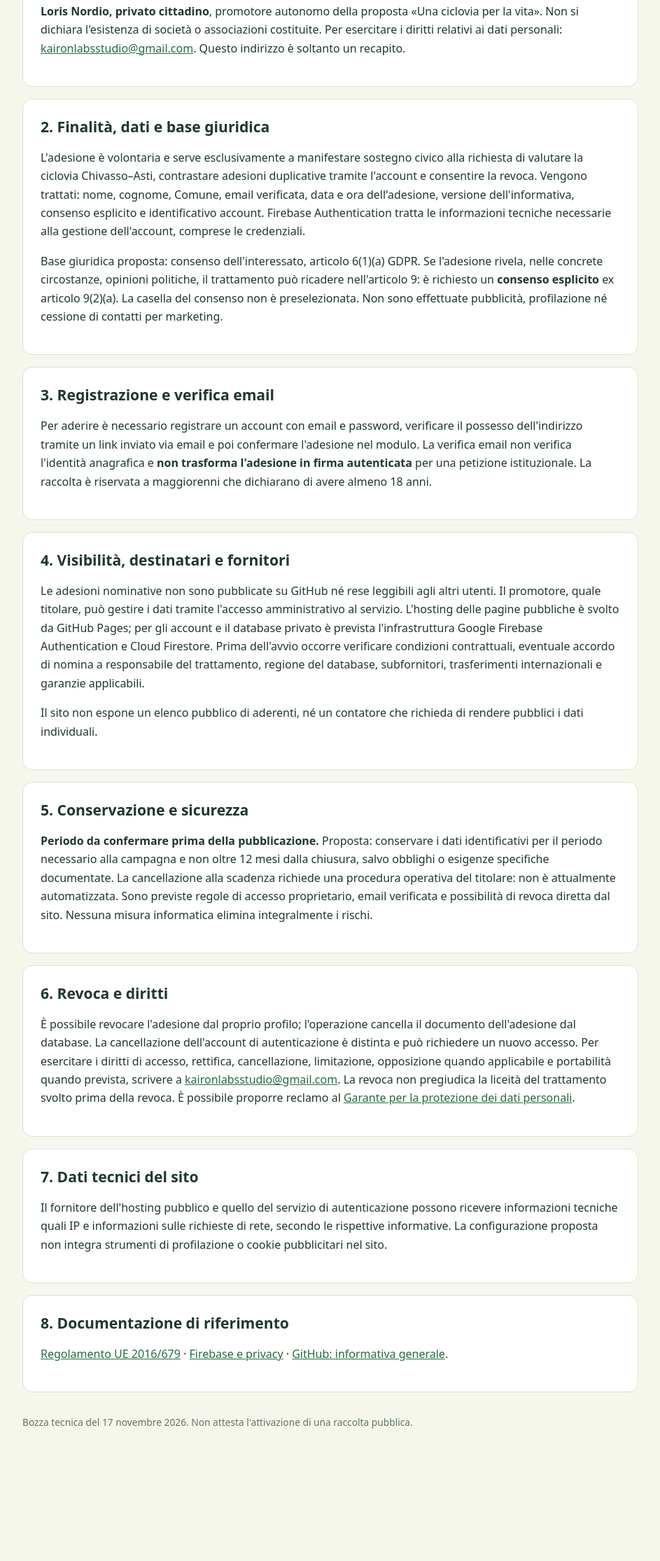
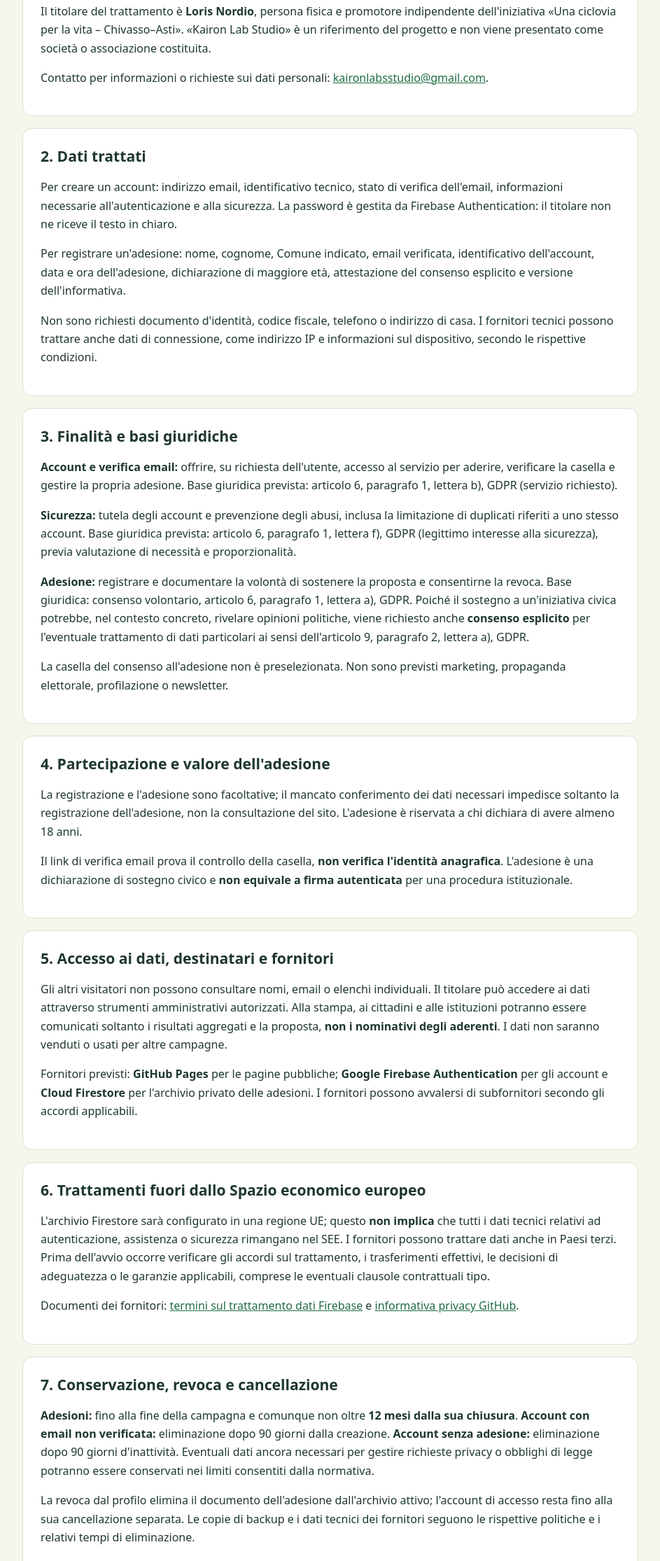
Before and after one commit to SYSTEMTOOLBOX/ciclovia-per-la-vita, a plain HTML site: page privacy.html in a window 1280 px wide. Shown: the part 570-2800 px from the top of the page at 70% size, without its empty margins (168-1111 px from the left). Before the commit the page ends 2699 px from the top, so only its background shows below. Drawn offline with Linux system fonts and the light colour scheme.

Commit message:
Completa bozza privacy GDPR per adesioni civiche e specifica operatività

```diff
--- a/privacy.html
+++ b/privacy.html
@@ -5,7 +5,7 @@
 <meta name="viewport" content="width=device-width, initial-scale=1">
 <meta name="theme-color" content="#10281f">
 <meta name="robots" content="noindex, nofollow">
-<title>Informativa privacy · bozza per adesioni | Una ciclovia per la vita</title>
+<title>Informativa privacy per adesioni | Una ciclovia per la vita</title>
 <style>
 :root{font-family:system-ui,-apple-system,Segoe UI,sans-serif;color:#1e382b;background:#f5f7ed}
 *{box-sizing:border-box}
@@ -24,36 +24,43 @@ footer{font-size:.86rem;color:#627367;padding:15px 0}
 <body>
 <header><a href="./">← Una ciclovia per la vita</a></header>
 <main>
-<p class="notice"><strong>Bozza tecnica non definitiva.</strong> La raccolta online non è ancora abilitata. Questa bozza deve essere verificata e approvata prima dell'attivazione pubblica del modulo, in particolare per conservazione dei dati, accordi e trasferimenti con il fornitore e gestione delle richieste privacy.</p>
+<p class="notice"><strong>Raccolta online non ancora attiva.</strong> Questa informativa descrive il servizio di adesioni civiche predisposto. La raccolta sarà abilitata soltanto dopo le verifiche contrattuali e tecniche. La semplice visita del sito è libera e non richiede un account.</p>
 <h1>Informativa sul trattamento dei dati personali</h1>
-<p>Proposta civica «Una ciclovia per la vita – Chivasso–Asti». Versione tecnica 2026-11-17-v1, predisposta ai sensi degli articoli 12, 13 e, se applicabile, 9 GDPR.</p>
-<section><h2>1. Titolare e contatto</h2>
-<p><strong>Loris Nordio, privato cittadino</strong>, promotore autonomo della proposta «Una ciclovia per la vita». Non si dichiara l'esistenza di società o associazioni costituite. Per esercitare i diritti relativi ai dati personali: <a href="mailto:kaironlabsstudio@gmail.com">kaironlabsstudio@gmail.com</a>. Questo indirizzo è soltanto un recapito.</p>
-</section>
-<section><h2>2. Finalità, dati e base giuridica</h2>
-<p>L'adesione è volontaria e serve esclusivamente a manifestare sostegno civico alla richiesta di valutare la ciclovia Chivasso–Asti, contrastare adesioni duplicative tramite l'account e consentire la revoca. Vengono trattati: nome, cognome, Comune, email verificata, data e ora dell'adesione, versione dell'informativa, consenso esplicito e identificativo account. Firebase Authentication tratta le informazioni tecniche necessarie alla gestione dell'account, comprese le credenziali.</p>
-<p>Base giuridica proposta: consenso dell'interessato, articolo 6(1)(a) GDPR. Se l'adesione rivela, nelle concrete circostanze, opinioni politiche, il trattamento può ricadere nell'articolo 9: è richiesto un <strong>consenso esplicito</strong> ex articolo 9(2)(a). La casella del consenso non è preselezionata. Non sono effettuate pubblicità, profilazione né cessione di contatti per marketing.</p>
-</section>
-<section><h2>3. Registrazione e verifica email</h2>
-<p>Per aderire è necessario registrare un account con email e password, verificare il possesso dell'indirizzo tramite un link inviato via email e poi confermare l'adesione nel modulo. La verifica email non verifica l'identità anagrafica e <strong>non trasforma l'adesione in firma autenticata</strong> per una petizione istituzionale. La raccolta è riservata a maggiorenni che dichiarano di avere almeno 18 anni.</p>
-</section>
-<section><h2>4. Visibilità, destinatari e fornitori</h2>
-<p>Le adesioni nominative non sono pubblicate su GitHub né rese leggibili agli altri utenti. Il promotore, quale titolare, può gestire i dati tramite l'accesso amministrativo al servizio. L'hosting delle pagine pubbliche è svolto da GitHub Pages; per gli account e il database privato è prevista l'infrastruttura Google Firebase Authentication e Cloud Firestore. Prima dell'avvio occorre verificare condizioni contrattuali, eventuale accordo di nomina a responsabile del trattamento, regione del database, subfornitori, trasferimenti internazionali e garanzie applicabili.</p>
-<p>Il sito non espone un elenco pubblico di aderenti, né un contatore che richieda di rendere pubblici i dati individuali.</p>
-</section>
-<section><h2>5. Conservazione e sicurezza</h2>
-<p><strong>Periodo da confermare prima della pubblicazione.</strong> Proposta: conservare i dati identificativi per il periodo necessario alla campagna e non oltre 12 mesi dalla chiusura, salvo obblighi o esigenze specifiche documentate. La cancellazione alla scadenza richiede una procedura operativa del titolare: non è attualmente automatizzata. Sono previste regole di accesso proprietario, email verificata e possibilità di revoca diretta dal sito. Nessuna misura informatica elimina integralmente i rischi.</p>
-</section>
-<section><h2>6. Revoca e diritti</h2>
-<p>È possibile revocare l'adesione dal proprio profilo; l'operazione cancella il documento dell'adesione dal database. La cancellazione dell'account di autenticazione è distinta e può richiedere un nuovo accesso. Per esercitare i diritti di accesso, rettifica, cancellazione, limitazione, opposizione quando applicabile e portabilità quando prevista, scrivere a <a href="mailto:kaironlabsstudio@gmail.com">kaironlabsstudio@gmail.com</a>. La revoca non pregiudica la liceità del trattamento svolto prima della revoca. È possibile proporre reclamo al <a href="https://www.garanteprivacy.it/">Garante per la protezione dei dati personali</a>.</p>
-</section>
-<section><h2>7. Dati tecnici del sito</h2>
-<p>Il fornitore dell'hosting pubblico e quello del servizio di autenticazione possono ricevere informazioni tecniche quali IP e informazioni sulle richieste di rete, secondo le rispettive informative. La configurazione proposta non integra strumenti di profilazione o cookie pubblicitari nel sito.</p>
-</section>
-<section><h2>8. Documentazione di riferimento</h2>
-<p><a href="https://eur-lex.europa.eu/legal-content/IT/TXT/?uri=CELEX:32016R0679">Regolamento UE 2016/679</a> · <a href="https://firebase.google.com/support/privacy">Firebase e privacy</a> · <a href="https://docs.github.com/en/site-policy/privacy-policies/github-general-privacy-statement">GitHub: informativa generale</a>.</p>
-</section>
-<footer>Bozza tecnica del 17 novembre 2026. Non attesta l'attivazione di una raccolta pubblica.</footer>
+<p>Proposta civica «Una ciclovia per la vita – Chivasso–Asti». Versione <strong>2026-11-19-v2</strong> del 19 novembre 2026, predisposta ai sensi degli articoli 12 e 13 del Regolamento (UE) 2016/679 (GDPR).</p>
+<section><h2>1. Titolare e contatti</h2>
+<p>Il titolare del trattamento è <strong>Loris Nordio</strong>, persona fisica e promotore indipendente dell'iniziativa «Una ciclovia per la vita – Chivasso–Asti». «Kairon Lab Studio» è un riferimento del progetto e non viene presentato come società o associazione costituita.</p>
+<p>Contatto per informazioni o richieste sui dati personali: <a href="mailto:kaironlabsstudio@gmail.com">kaironlabsstudio@gmail.com</a>.</p></section>
+<section><h2>2. Dati trattati</h2>
+<p>Per creare un account: indirizzo email, identificativo tecnico, stato di verifica dell'email, informazioni necessarie all'autenticazione e alla sicurezza. La password è gestita da Firebase Authentication: il titolare non ne riceve il testo in chiaro.</p>
+<p>Per registrare un'adesione: nome, cognome, Comune indicato, email verificata, identificativo dell'account, data e ora dell'adesione, dichiarazione di maggiore età, attestazione del consenso esplicito e versione dell'informativa.</p>
+<p>Non sono richiesti documento d'identità, codice fiscale, telefono o indirizzo di casa. I fornitori tecnici possono trattare anche dati di connessione, come indirizzo IP e informazioni sul dispositivo, secondo le rispettive condizioni.</p></section>
+<section><h2>3. Finalità e basi giuridiche</h2>
+<p><strong>Account e verifica email:</strong> offrire, su richiesta dell'utente, accesso al servizio per aderire, verificare la casella e gestire la propria adesione. Base giuridica prevista: articolo 6, paragrafo 1, lettera b), GDPR (servizio richiesto).</p>
+<p><strong>Sicurezza:</strong> tutela degli account e prevenzione degli abusi, inclusa la limitazione di duplicati riferiti a uno stesso account. Base giuridica prevista: articolo 6, paragrafo 1, lettera f), GDPR (legittimo interesse alla sicurezza), previa valutazione di necessità e proporzionalità.</p>
+<p><strong>Adesione:</strong> registrare e documentare la volontà di sostenere la proposta e consentirne la revoca. Base giuridica: consenso volontario, articolo 6, paragrafo 1, lettera a), GDPR. Poiché il sostegno a un'iniziativa civica potrebbe, nel contesto concreto, rivelare opinioni politiche, viene richiesto anche <strong>consenso esplicito</strong> per l'eventuale trattamento di dati particolari ai sensi dell'articolo 9, paragrafo 2, lettera a), GDPR.</p>
+<p>La casella del consenso all'adesione non è preselezionata. Non sono previsti marketing, propaganda elettorale, profilazione o newsletter.</p></section>
+<section><h2>4. Partecipazione e valore dell'adesione</h2>
+<p>La registrazione e l'adesione sono facoltative; il mancato conferimento dei dati necessari impedisce soltanto la registrazione dell'adesione, non la consultazione del sito. L'adesione è riservata a chi dichiara di avere almeno 18 anni.</p>
+<p>Il link di verifica email prova il controllo della casella, <strong>non verifica l'identità anagrafica</strong>. L'adesione è una dichiarazione di sostegno civico e <strong>non equivale a firma autenticata</strong> per una procedura istituzionale.</p></section>
+<section><h2>5. Accesso ai dati, destinatari e fornitori</h2>
+<p>Gli altri visitatori non possono consultare nomi, email o elenchi individuali. Il titolare può accedere ai dati attraverso strumenti amministrativi autorizzati. Alla stampa, ai cittadini e alle istituzioni potranno essere comunicati soltanto i risultati aggregati e la proposta, <strong>non i nominativi degli aderenti</strong>. I dati non saranno venduti o usati per altre campagne.</p>
+<p>Fornitori previsti: <strong>GitHub Pages</strong> per le pagine pubbliche; <strong>Google Firebase Authentication</strong> per gli account e <strong>Cloud Firestore</strong> per l'archivio privato delle adesioni. I fornitori possono avvalersi di subfornitori secondo gli accordi applicabili.</p></section>
+<section><h2>6. Trattamenti fuori dallo Spazio economico europeo</h2>
+<p>L'archivio Firestore sarà configurato in una regione UE; questo <strong>non implica</strong> che tutti i dati tecnici relativi ad autenticazione, assistenza o sicurezza rimangano nel SEE. I fornitori possono trattare dati anche in Paesi terzi. Prima dell'avvio occorre verificare gli accordi sul trattamento, i trasferimenti effettivi, le decisioni di adeguatezza o le garanzie applicabili, comprese le eventuali clausole contrattuali tipo.</p>
+<p>Documenti dei fornitori: <a href="https://firebase.google.com/terms/data-processing-terms" target="_blank" rel="noopener noreferrer">termini sul trattamento dati Firebase</a> e <a href="https://docs.github.com/en/site-policy/privacy-policies/github-general-privacy-statement" target="_blank" rel="noopener noreferrer">informativa privacy GitHub</a>.</p></section>
+<section><h2>7. Conservazione, revoca e cancellazione</h2>
+<p><strong>Adesioni:</strong> fino alla fine della campagna e comunque non oltre <strong>12 mesi dalla sua chiusura</strong>. <strong>Account con email non verificata:</strong> eliminazione dopo 90 giorni dalla creazione. <strong>Account senza adesione:</strong> eliminazione dopo 90 giorni d'inattività. Eventuali dati ancora necessari per gestire richieste privacy o obblighi di legge potranno essere conservati nei limiti consentiti dalla normativa.</p>
+<p>La revoca dal profilo elimina il documento dell'adesione dall'archivio attivo; l'account di accesso resta fino alla sua cancellazione separata. Le copie di backup e i dati tecnici dei fornitori seguono le rispettive politiche e i relativi tempi di eliminazione.</p>
+<p><strong>Importante:</strong> la cancellazione per scadenza non è ancora automatizzata. Prima di aprire la raccolta il titolare predisporrà e verificherà il controllo periodico degli account, la registrazione della data di chiusura della campagna e le procedure di eliminazione.</p></section>
+<section><h2>8. Diritti delle persone</h2>
+<p>Puoi revocare il consenso in qualunque momento, senza conseguenze sulla liceità del trattamento precedente; quando attivo, il modulo permetterà di ritirare l'adesione e chiedere di eliminare anche l'account. Puoi scrivere a <a href="mailto:kaironlabsstudio@gmail.com">kaironlabsstudio@gmail.com</a> per esercitare accesso, rettifica, cancellazione, limitazione, portabilità ove applicabile e opposizione per il trattamento basato sul legittimo interesse. Le richieste riceveranno risposta nei termini del GDPR, di norma entro un mese.</p>
+<p>È possibile proporre reclamo al <a href="https://www.garanteprivacy.it/" target="_blank" rel="noopener noreferrer">Garante per la protezione dei dati personali</a>.</p></section>
+<section><h2>9. Cookie e decisioni automatizzate</h2>
+<p>Non sono previsti cookie pubblicitari, strumenti proprietari di profilazione o analytics di marketing. I servizi di autenticazione possono usare dati o strumenti tecnici di sessione e sicurezza. Non sono previste decisioni basate esclusivamente su trattamenti automatizzati che producano effetti giuridici o analogamente significativi.</p></section>
+<section><h2>10. Modifiche e riferimenti</h2>
+<p>Questa informativa deve essere consultabile prima della creazione dell'account e prima dell'adesione. Il sistema registra la versione della privacy associata all'adesione. Modifiche sostanziali saranno comunicate e, quando richiesto, sarà acquisito un nuovo consenso.</p>
+<p>Riferimenti: <a href="https://eur-lex.europa.eu/legal-content/IT/TXT/?uri=CELEX:32016R0679" target="_blank" rel="noopener noreferrer">Regolamento UE 2016/679</a> · <a href="https://www.garanteprivacy.it/web/guest/home/principi-fondamentali-del-trattamento" target="_blank" rel="noopener noreferrer">Garante privacy</a> · <a href="https://firebase.google.com/support/privacy" target="_blank" rel="noopener noreferrer">Firebase privacy</a>.</p></section>
+<footer>19 novembre 2026 · 2026-11-19-v2 · Informativa predisposta per il servizio non ancora attivo. La raccolta resta bloccata fino al completamento dei controlli descritti.</footer>
 </main>
 </body>
 </html>
```
